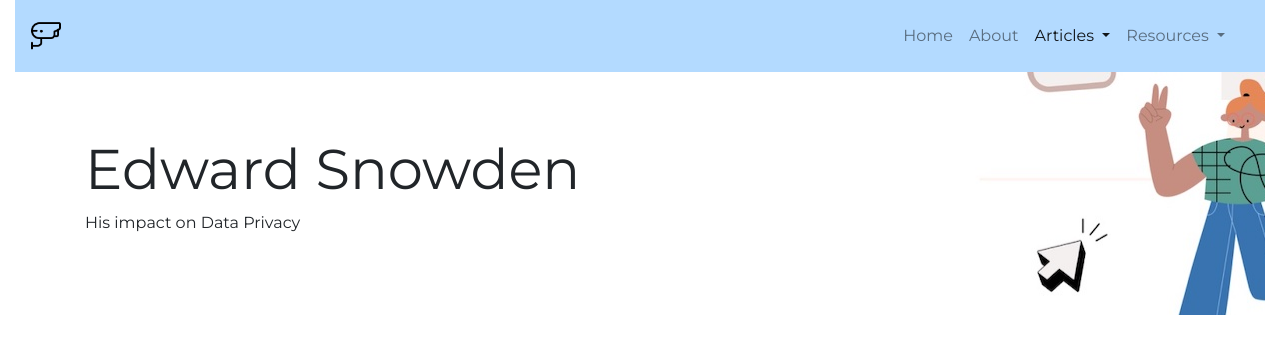
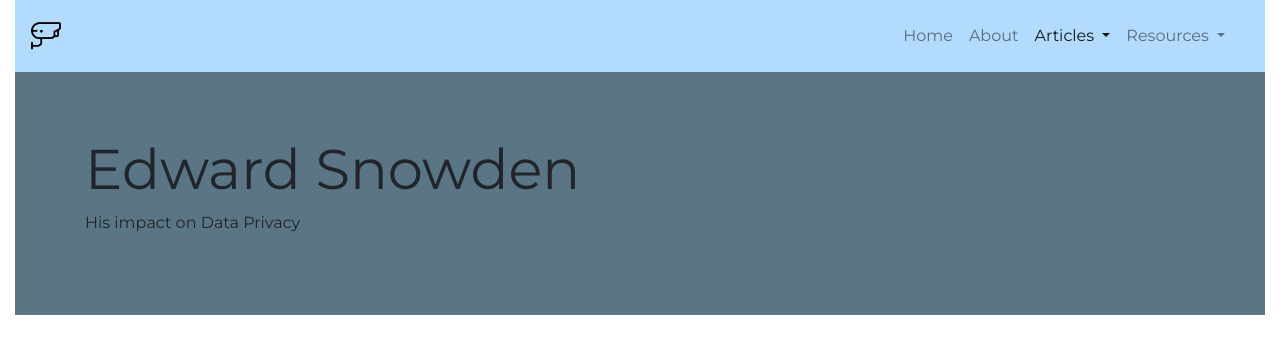
Before and after one commit to sammyyyalex/data_privacy, a plain HTML site: page docs/snowden.html in a window 1280 px wide. Shown: the top 360 px of the page. Drawn offline with nearby package versions, Linux system fonts and the light colour scheme.

Commit message:
Task: Adjust jumbotron in snowden.html

```diff
--- a/docs/snowden.html
+++ b/docs/snowden.html
@@ -68,7 +68,7 @@
     </nav>
 
     <!--The image in 'style' is a placeholder image! Replace the url to put a more relevant image-->
-    <div class="jumbotron jumbotron-fluid" style="background-image:url('images/SocialHeader.jpg')">
+    <div class="jumbotron jumbotron-fluid" style="background-color:#5A7684 ">
         <div class="container">
             <h1 class="display-4"><b>Edward Snowden</b></h1>
             <p>His impact on Data Privacy</p>
```
